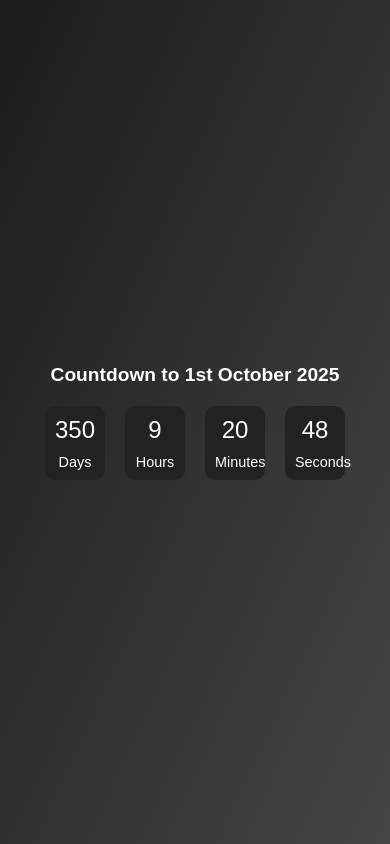
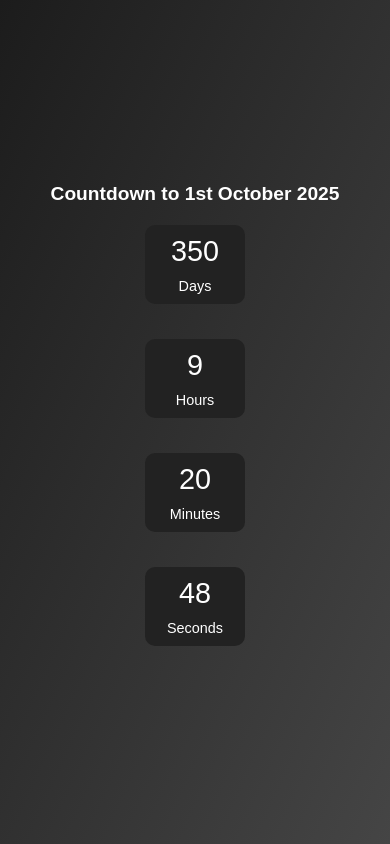
Before and after one commit to MeckeDev/tradeban_cooldown, a plain HTML site: page index.html in a window 390 px wide. Drawn offline with Linux system fonts and the light colour scheme.

Commit message:
Update index.html

```diff
--- a/index.html
+++ b/index.html
@@ -34,7 +34,6 @@
         .countdown {
             display: flex;
             justify-content: center;
-            flex-wrap: wrap;
             gap: 20px;
             margin-top: 20px;
         }
@@ -92,13 +91,19 @@
                 font-size: 1.2rem;
             }
 
+            .countdown {
+                flex-direction: column; /* Make the layout vertical on small screens */
+                align-items: center;
+            }
+
             .time-box {
-                width: 60px;
+                width: 100px;
                 padding: 10px;
+                margin-bottom: 15px; /* Add spacing between boxes */
             }
 
             .time-box span {
-                font-size: 1.5em;
+                font-size: 1.8em;
             }
 
             .time-box p {
```
